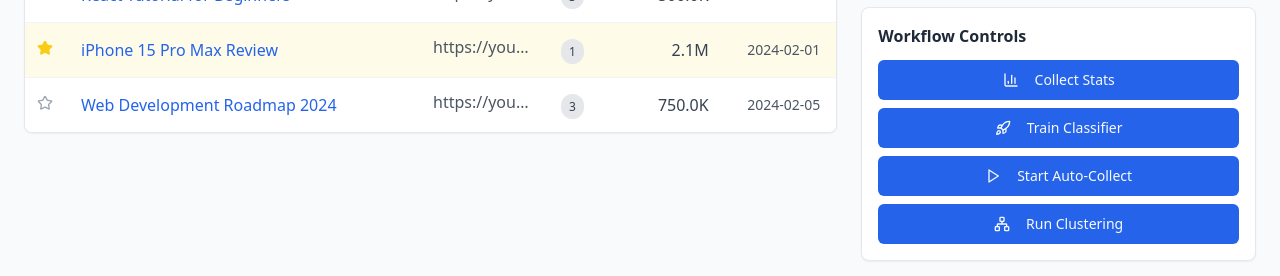
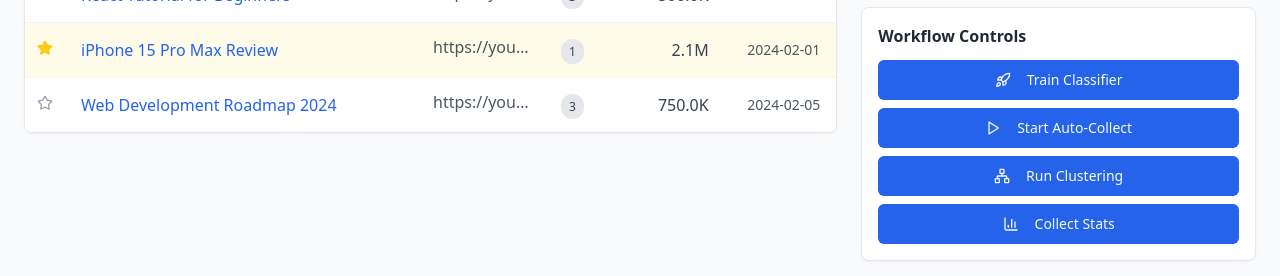
Before and after one commit to E5GEN2/niche-vision-explorer, a React (Vite) app: page / in a window 1280 px wide. Shown: the part 303-579 px from the top of the page. Built offline with nearby package versions, Linux system fonts and the light colour scheme.

Commit message:
Move Collect Stats button
Move the "Collect Stats" button below the "Run Clustering" button in the workflow controls.

```diff
--- a/src/components/ControlPanel.tsx
+++ b/src/components/ControlPanel.tsx
@@ -64,14 +64,6 @@ const ControlPanel: React.FC<ControlPanelProps> = ({
         <h3 className="font-semibold text-gray-800 mb-3">Workflow Controls</h3>
         <div className="space-y-2">
           <Button
-            onClick={onCollectStats}
-            className="w-full flex items-center space-x-2 bg-blue-600 hover:bg-blue-700"
-            disabled={isLoading}
-          >
-            <BarChart3 className="h-4 w-4" />
-            <span>Collect Stats</span>
-          </Button>
-          <Button
             onClick={onTrainClassifier}
             className="w-full flex items-center space-x-2 bg-blue-600 hover:bg-blue-700"
             disabled={isLoading}
@@ -95,6 +87,14 @@ const ControlPanel: React.FC<ControlPanelProps> = ({
             <Network className="h-4 w-4" />
             <span>Run Clustering</span>
           </Button>
+          <Button
+            onClick={onCollectStats}
+            className="w-full flex items-center space-x-2 bg-blue-600 hover:bg-blue-700"
+            disabled={isLoading}
+          >
+            <BarChart3 className="h-4 w-4" />
+            <span>Collect Stats</span>
+          </Button>
         </div>
       </div>
 
```
